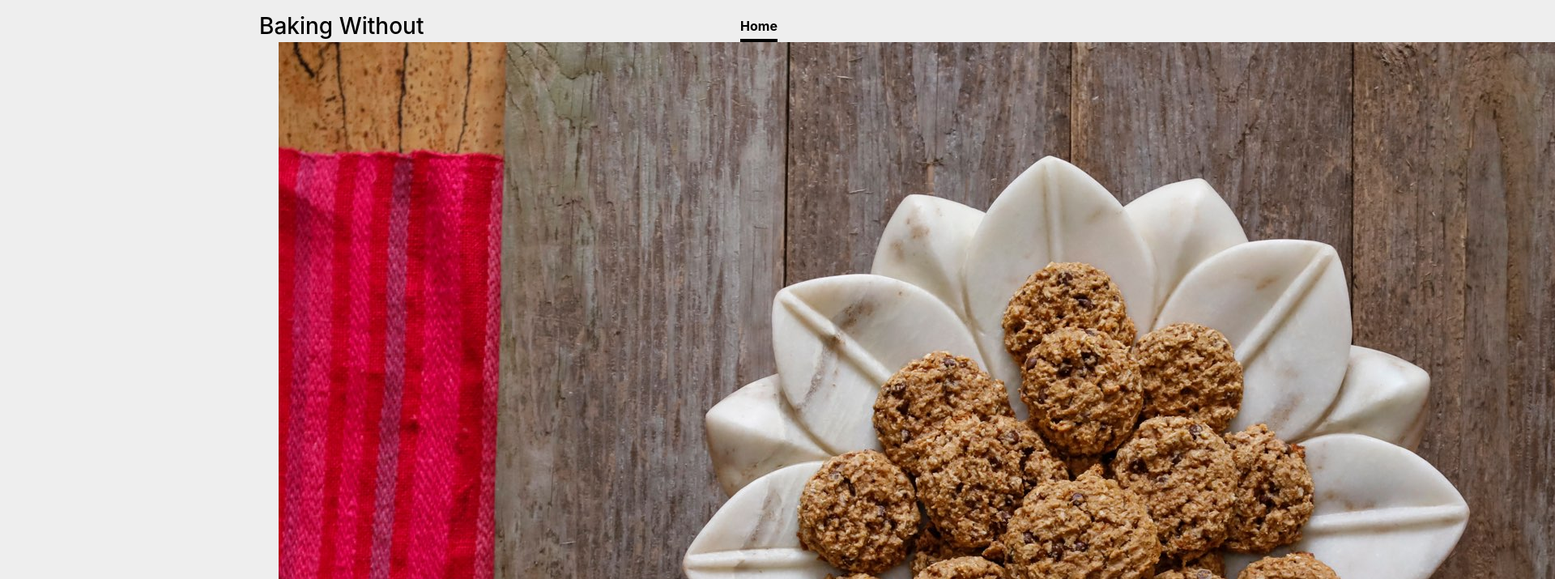
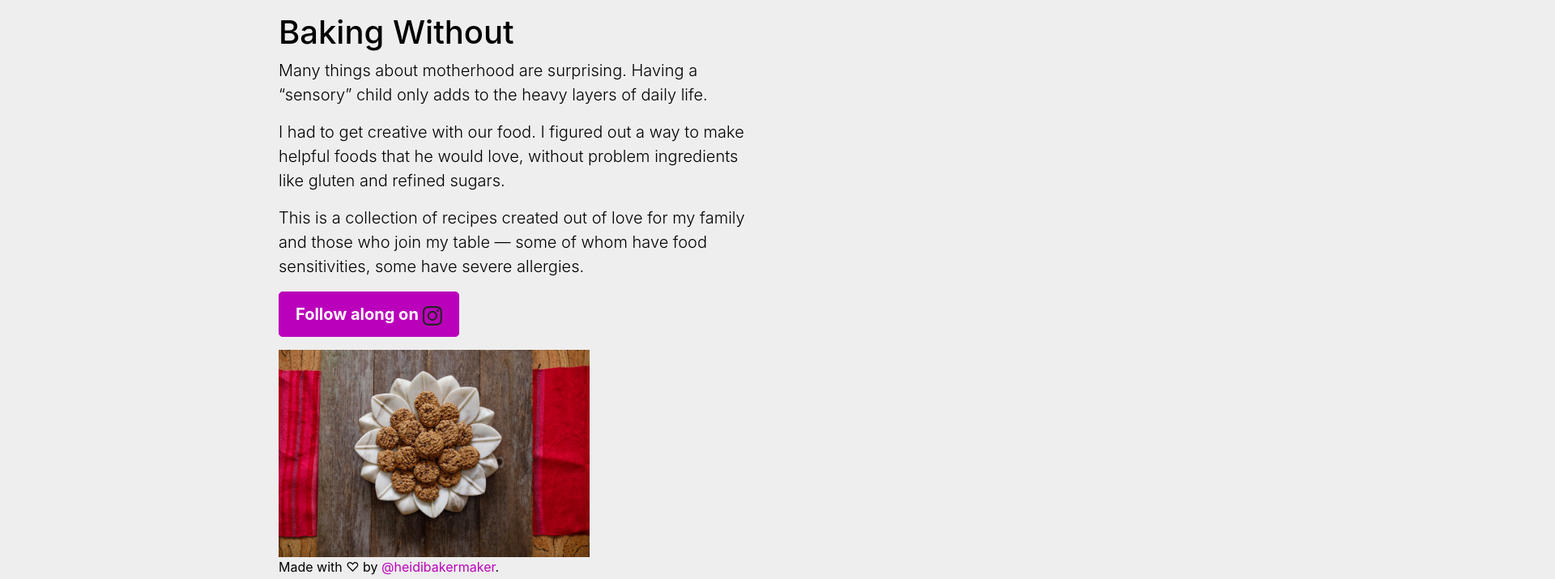
Before and after one commit to bakingwithout/site, a plain HTML site: page index.html in a window 1280 px wide. Shown: the top 715 px of the page at 81% size, 1920 px wide, since content can reach past the window. Drawn offline with nearby package versions, Linux system fonts and the light colour scheme.

Commit message:
remove header/footer

```diff
--- a/index.html
+++ b/index.html
@@ -8,17 +8,17 @@
     a,
     a:focus,
     a:hover {
-      color: #800080;
+      color: #bb00bb;
     }
 
     /* Custom default button */
     .btn-secondary,
     .btn-secondary:hover,
     .btn-secondary:focus {
-      color: #333;
+      color: #fff;
       text-shadow: none; /* Prevent inheritance from `body` */
-      background-color: #fff;
-      border: .05rem solid #fff;
+      background-color: #bb00bb;
+      border: .05rem solid #bb00bb;
     }
 
     html,
@@ -92,30 +92,17 @@
 </head>
 <body>
   <div class="cover-container d-flex w-100 h-100 p-3 mx-auto flex-column">
-    <header class="masthead mb-auto">
-      <div class="inner">
-        <h3 class="masthead-brand">Baking Without</h3>
-        <nav class="nav nav-masthead justify-content-center">
-          <a class="nav-link active" href="#">Home</a>
-        </nav>
-      </div>
-    </header>
-
     <main role="main" class="inner cover">
-      <h1 class="cover-heading"><img src="ChewyNuttyCookies.jpg" alt="Baking Without - Chewy Nutty Cookies" /></h1>
-      <p class="lead">Many things about motherhood are surprising. Having a “sensory” or “high-octane” child with additional and specific needs only adds to the already heavy layers of daily life.</p>
-      <p class="lead">I had to get creative with our food. I’ve always been a problem solver, so I figured out a way to make helpful foods that he would love, without problem ingredients like gluten and refined sugars.</p>
+      <h1 class="cover-heading">Baking Without</h1>
+      <p class="lead">Many things about motherhood are surprising. Having a “sensory” child only adds to the heavy layers of daily life.</p>
+      <p class="lead">I had to get creative with our food. I figured out a way to make helpful foods that he would love, without problem ingredients like gluten and refined sugars.</p>
       <p class="lead">This is a collection of recipes created out of love for my family and those who join my table — some of whom have food sensitivities, some have severe allergies. </p>
       <p class="lead">
-        Follow along <a href="https://www.instagram.com/heidibakermaker/" class="btn btn-lg btn-secondary"><svg aria-label="Instagram" class="_8-yf5 " fill="#262626" height="24" viewBox="0 0 48 48" width="24"><path d="M13.86.13A17 17 0 008 1.26 11 11 0 003.8 4 12.22 12.22 0 001 8.28 18 18 0 00-.11 14.1c-.13 2.55-.13 3.38-.13 9.9s0 7.32.13 9.9A18 18 0 001 39.72 11.43 11.43 0 003.8 44 12.17 12.17 0 008 46.74a17.75 17.75 0 005.82 1.13c2.55.13 3.38.13 9.9.13s7.32 0 9.9-.13a17.82 17.82 0 005.83-1.13A11.4 11.4 0 0043.72 44a11.94 11.94 0 002.78-4.24 17.7 17.7 0 001.13-5.82c.13-2.55.13-3.38.13-9.9s0-7.32-.13-9.9a17 17 0 00-1.13-5.86A11.31 11.31 0 0043.72 4a12.13 12.13 0 00-4.23-2.78A17.82 17.82 0 0033.66.13C31.11 0 30.28 0 23.76 0s-7.31 0-9.9.13m.2 43.37a13.17 13.17 0 01-4.47-.83 7.25 7.25 0 01-2.74-1.79 7.25 7.25 0 01-1.79-2.74 13.23 13.23 0 01-.83-4.47c-.1-2.52-.13-3.28-.13-9.7s0-7.15.13-9.7a12.78 12.78 0 01.83-4.44 7.37 7.37 0 011.79-2.75A7.35 7.35 0 019.59 5.3a13.17 13.17 0 014.47-.83c2.52-.1 3.28-.13 9.7-.13s7.15 0 9.7.13a12.78 12.78 0 014.44.83 7.82 7.82 0 014.53 4.53 13.12 13.12 0 01.83 4.44c.13 2.51.13 3.27.13 9.7s0 7.15-.13 9.7a13.23 13.23 0 01-.83 4.47 7.9 7.9 0 01-4.53 4.53 13 13 0 01-4.44.83c-2.51.1-3.28.13-9.7.13s-7.15 0-9.7-.13m19.63-32.34a2.88 2.88 0 102.88-2.88 2.89 2.89 0 00-2.88 2.88M11.45 24a12.32 12.32 0 1012.31-12.35A12.33 12.33 0 0011.45 24m4.33 0a8 8 0 118 8 8 8 0 01-8-8"></path></svg></a>
+          <a href="https://www.instagram.com/heidibakermaker/" class="btn btn-lg btn-secondary">Follow along on <svg aria-label="Instagram" class="_8-yf5 " fill="#262626" height="24" viewBox="0 0 48 48" width="24"><path d="M13.86.13A17 17 0 008 1.26 11 11 0 003.8 4 12.22 12.22 0 001 8.28 18 18 0 00-.11 14.1c-.13 2.55-.13 3.38-.13 9.9s0 7.32.13 9.9A18 18 0 001 39.72 11.43 11.43 0 003.8 44 12.17 12.17 0 008 46.74a17.75 17.75 0 005.82 1.13c2.55.13 3.38.13 9.9.13s7.32 0 9.9-.13a17.82 17.82 0 005.83-1.13A11.4 11.4 0 0043.72 44a11.94 11.94 0 002.78-4.24 17.7 17.7 0 001.13-5.82c.13-2.55.13-3.38.13-9.9s0-7.32-.13-9.9a17 17 0 00-1.13-5.86A11.31 11.31 0 0043.72 4a12.13 12.13 0 00-4.23-2.78A17.82 17.82 0 0033.66.13C31.11 0 30.28 0 23.76 0s-7.31 0-9.9.13m.2 43.37a13.17 13.17 0 01-4.47-.83 7.25 7.25 0 01-2.74-1.79 7.25 7.25 0 01-1.79-2.74 13.23 13.23 0 01-.83-4.47c-.1-2.52-.13-3.28-.13-9.7s0-7.15.13-9.7a12.78 12.78 0 01.83-4.44 7.37 7.37 0 011.79-2.75A7.35 7.35 0 019.59 5.3a13.17 13.17 0 014.47-.83c2.52-.1 3.28-.13 9.7-.13s7.15 0 9.7.13a12.78 12.78 0 014.44.83 7.82 7.82 0 014.53 4.53 13.12 13.12 0 01.83 4.44c.13 2.51.13 3.27.13 9.7s0 7.15-.13 9.7a13.23 13.23 0 01-.83 4.47 7.9 7.9 0 01-4.53 4.53 13 13 0 01-4.44.83c-2.51.1-3.28.13-9.7.13s-7.15 0-9.7-.13m19.63-32.34a2.88 2.88 0 102.88-2.88 2.89 2.89 0 00-2.88 2.88M11.45 24a12.32 12.32 0 1012.31-12.35A12.33 12.33 0 0011.45 24m4.33 0a8 8 0 118 8 8 8 0 01-8-8"></path></svg></a>
       </p>
+      <a href="https://www.instagram.com/heidibakermaker/"></a><img src="ChewyNuttyCookies.jpg" alt="Baking Without - Chewy Nutty Cookies" style="width:30vw" /></a>
+      <p>Made with &#9825; by <a href="https://www.instagram.com/heidibakermaker/">@heidibakermaker</a>.</p>
     </main>
-
-    <footer class="mastfoot mt-auto">
-      <div class="inner">
-        <p>Made with &#9825; by <a href="https://www.instagram.com/heidibakermaker/">@heidibakermaker</a>.</p>
-      </div>
-    </footer>
   </div>
 </body>
 </html>
```
